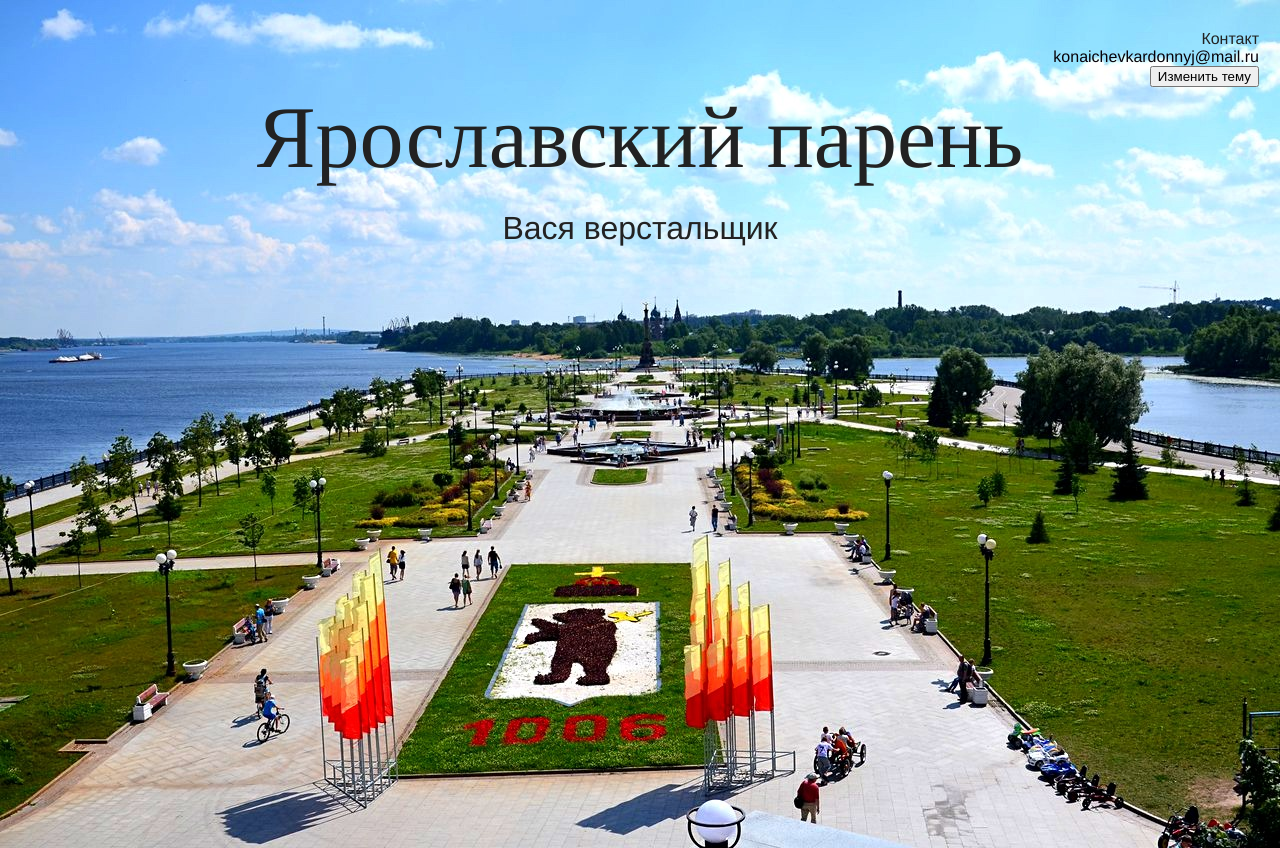
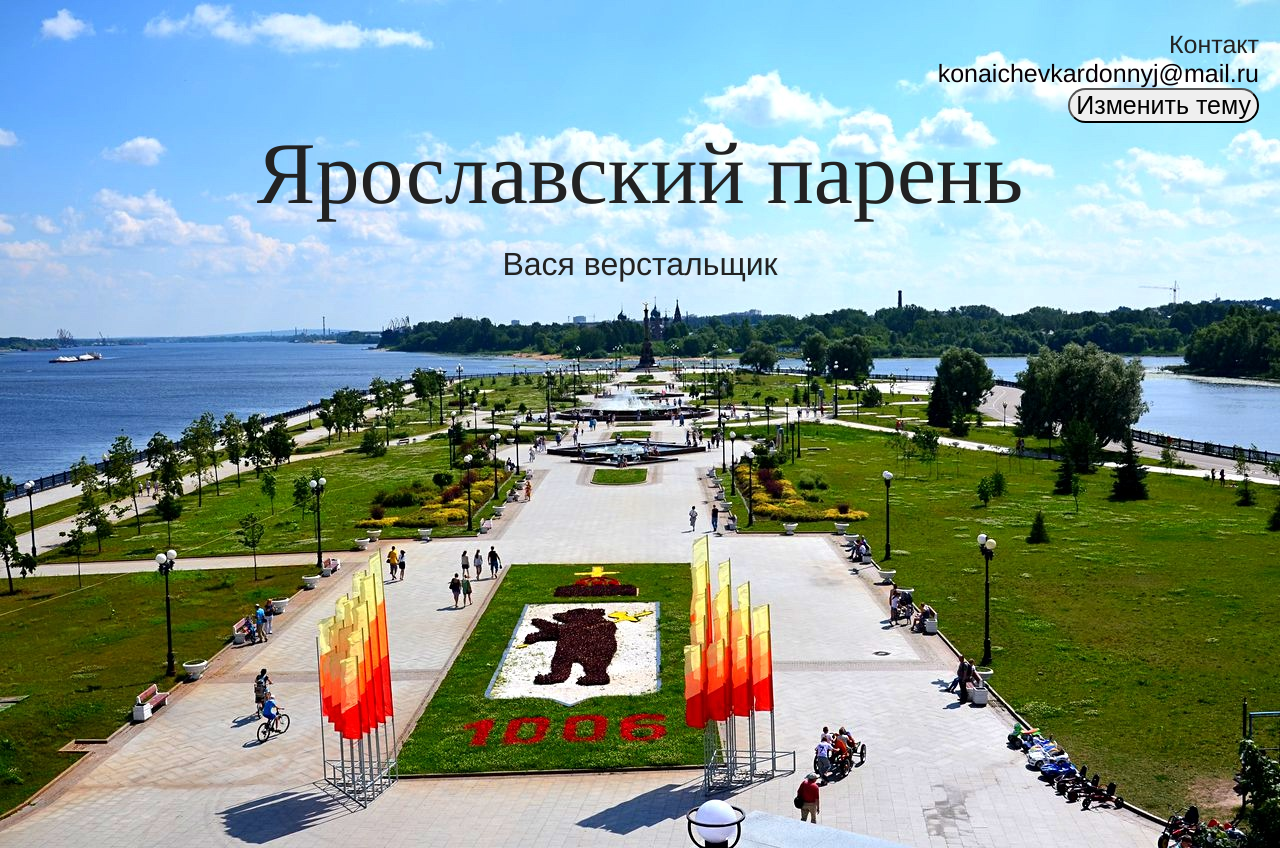
Before and after one commit to konaichevkardonnyj/Rezume, a plain HTML site: page index.html in a window 1280 px wide. Shown: the top 848 px of the page. Drawn offline with Linux system fonts and the light colour scheme.

Commit message:
Repozitoriy

```diff
--- a/style.css
+++ b/style.css
@@ -182,16 +182,20 @@ margin: 0 0 12px;
 }
 
 .button {
-  padding: 4px 10px;
+  padding: 50px 50px;
   display: inline-block;
   vertical-align: baseline;
   text-decoration: none;
   text-transform: uppercase;
-  border-radius: 4px;
+  border-radius: 50px;
   background-color: #288be6;
   color: #ffffff;
 }
-
+.theme-button {
+  font-size: 25px;
+  border-radius: 50px;
+  color: #000000;
+}
 .page-footer {
   padding: 40px 0;
   background-color: #00417d;
@@ -230,12 +234,12 @@ margin: 0 0 12px;
   font-size: 12px;
 }
 .size {
-    font-size: 16px;
+    font-size: 25px;
   margin: 10px 0px 10px;
   padding: 10px 0px 10px 0px;
 }
 .fone {
-    font-size: 16px;
+    font-size: 25px;
   padding: 10px 0px 0px 0px;
   margin: 20px 0px 0px;
  }
```
